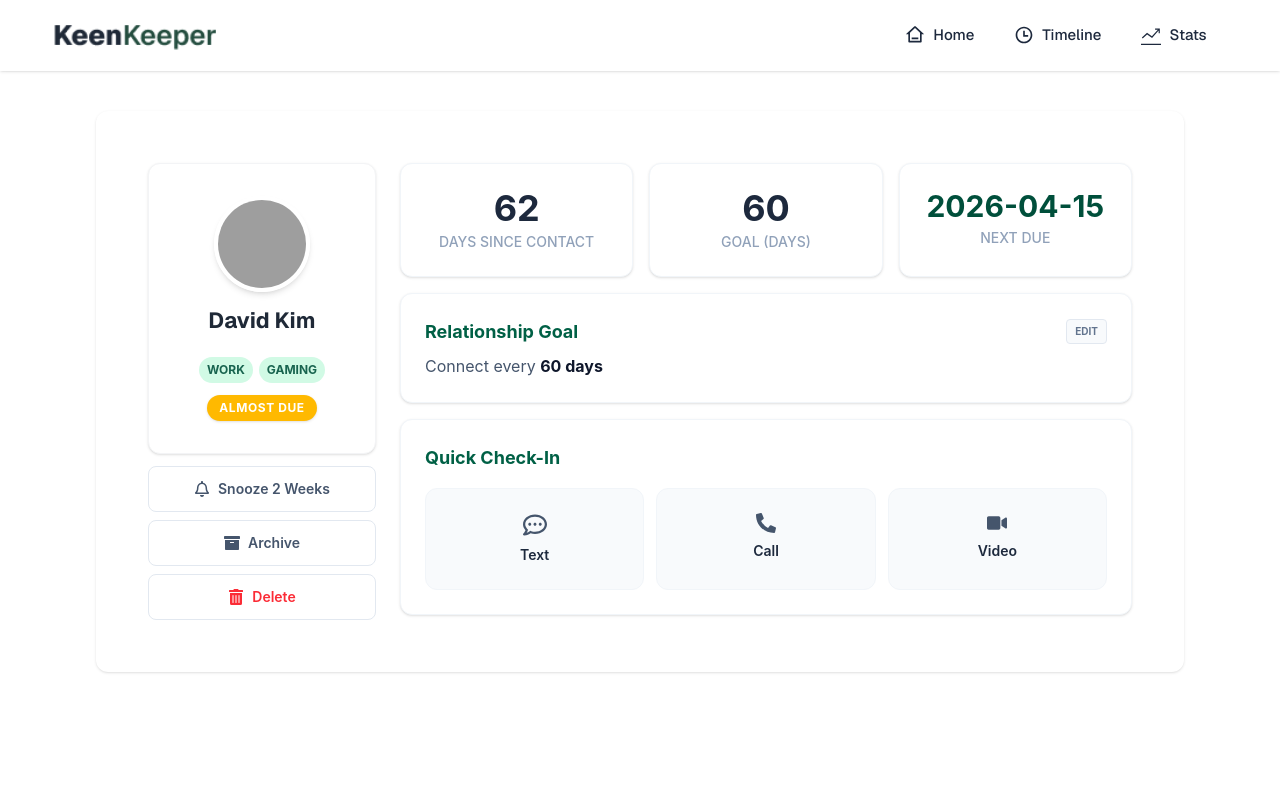
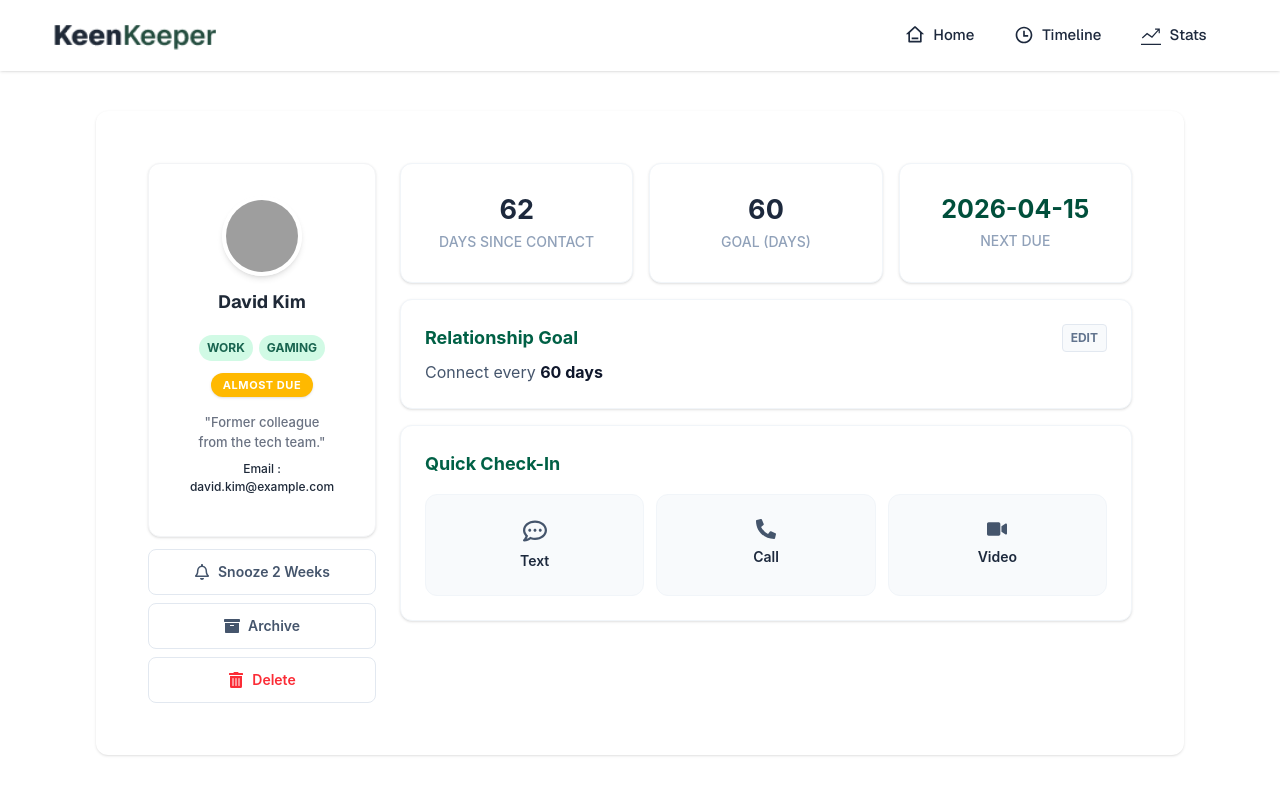
Before and after one commit to fardin33/Assignment_07, a React (Vite) app in the folder KeenKeeper/: page /friend/1 in a window 1280 px wide. Shown: the top 800 px of the page. Built offline with nearby package versions, Linux system fonts and the light colour scheme; grey boxes are pictures that could not be loaded.

Commit message:
KeenKeeper, Update Dropdown Style, Added Worikg With Timeline page Fitering.Added Bio and Email on FriendDetails Page Profile Card

```diff
--- a/KeenKeeper/src/components/homePageComponents/FriendDetailsSection.jsx
+++ b/KeenKeeper/src/components/homePageComponents/FriendDetailsSection.jsx
@@ -29,7 +29,7 @@ const FriendDetailsSection = ({ friends }) => {
   // 2. Toast Handler Function :
   const handleCheckIn = (type) => {
     toast.success(`${type} with ${friend.name}`, {
-      position: "top-right",
+      position: "top-center",
       autoClose: 3000,
       hideProgressBar: false,
       closeOnClick: true,
@@ -74,7 +74,7 @@ const FriendDetailsSection = ({ friends }) => {
             {/* Left Column: Profile Card & Actions */}
             <div className="md:col-span-4 lg:col-span-3 space-y-3">
               <div className="bg-white p-5 md:p-4 lg:p-8 rounded-xl border border-gray-100 shadow-sm flex flex-col items-center text-center">
-                <div className="w-20 h-20 md:w-16 md:h-16 lg:w-24 lg:h-24 rounded-full overflow-hidden mb-3 border-4 border-white shadow-md">
+                <div className="w-20 h-20 md:w-16 md:h-16 lg:w-20 lg:h-20 rounded-full overflow-hidden mb-3 border-4 border-white shadow-md">
                   <img
                     src={friend.picture}
                     alt={friend.name}
@@ -82,7 +82,7 @@ const FriendDetailsSection = ({ friends }) => {
                   />
                 </div>
 
-                <h3 className="geist text-[18px] md:text-[16px] lg:text-[22px] font-bold text-[#1F2937]">
+                <h3 className="geist text-[15px] md:text-[16px] lg:text-[18px] font-bold text-[#1F2937]">
                   {friend.name}
                 </h3>
                 <p className="text-[13px] md:text-[11px] lg:text-[15px] text-gray-500 mb-2">
@@ -93,7 +93,7 @@ const FriendDetailsSection = ({ friends }) => {
                   {friend.tags.map((tag, i) => (
                     <span
                       key={i}
-                      className="bg-[#D1FAE5] text-[#18644f] text-[10px] md:text-[9px] lg:text-[12px] font-bold px-2 py-1 rounded-full uppercase"
+                      className="bg-[#D1FAE5] text-[#18644f] text-[9px] md:text-[8px] lg:text-[12px] font-bold px-2 py-1 rounded-full uppercase"
                     >
                       {tag}
                     </span>
@@ -101,10 +101,17 @@ const FriendDetailsSection = ({ friends }) => {
                 </div>
 
                 <span
-                  className={`text-[10px] md:text-[9px] lg:text-[12px] font-bold px-3 py-1 rounded-full shadow-sm ${getStatusStyles(friend.status)}`}
+                  className={`text-[9px] md:text-[10px] lg:text-[11px] font-bold px-3 py-1 rounded-full shadow-sm ${getStatusStyles(friend.status)}`}
                 >
                   {friend.status}
                 </span>
+
+                <p className="mt-3 text-gray-500 text-[11.7px] md:text-[12px] lg:text-[13px] font-medium px-2 py-1 rounded-full">
+                  "{friend.bio}"
+                </p>
+                <p className=" text-gray-800 text-[11px] md:text-[11.5px] lg:text-[12px] font-medium px-2 py-1 rounded-full mb-1">
+                  Email : {friend.email}
+                </p>
               </div>
 
               {/* Action Buttons : */}
@@ -126,28 +133,29 @@ const FriendDetailsSection = ({ friends }) => {
             {/* Right Column: Stats & Goals */}
             <div className="md:col-span-8 lg:col-span-9 space-y-4 lg:y-6">
               {/* Stats Cards : */}
-              <div className="grid grid-cols-1 sm:grid-cols-3 gap-3 lg:gap-4">
-                <div className="bg-white p-4 md:p-3 lg:p-6 rounded-xl border border-slate-100 shadow-sm text-center">
-                  <p className="text-2xl md:text-xl lg:text-4xl font-bold text-slate-800">
+              <div className="grid grid-cols-1 sm:grid-cols-3 gap-3 lg:gap-4 ">
+                <div className="bg-white p-4 md:p-3 lg:p-6 rounded-xl border border-slate-100 shadow-sm text-center flex flex-col justify-center items-center min-h-25 md:min-h-30">
+                  <p className="text-xl md:text-[22px] lg:text-[27px] font-bold text-slate-800 leading-tight">
                     {friend.days_since_contact || "N/A"}
                   </p>
-                  <p className="text-[10px] lg:text-sm text-slate-400 mt-1 uppercase font-medium">
+                  <p className="text-[11px] md:text-[11px] lg:text-[14px] text-slate-400 mt-1 uppercase font-medium">
                     Days Since Contact
                   </p>
                 </div>
-                <div className="bg-white p-4 md:p-3 lg:p-6 rounded-xl border border-slate-100 shadow-sm text-center">
-                  <p className="text-2xl md:text-xl lg:text-4xl font-bold text-slate-800">
+                <div className="bg-white p-4 md:p-3 lg:p-6 rounded-xl border border-slate-100 shadow-sm text-center flex flex-col justify-center items-center min-h-25 md:min-h-30">
+                  <p className="text-xl md:text-[22px] lg:text-[27px] font-bold text-slate-800 leading-tight">
                     {friend.goal || "N/A"}
                   </p>
-                  <p className="text-[10px] lg:text-sm text-slate-400 mt-1 uppercase font-medium">
+                  <p className="text-[11px] md:text-[11px] lg:text-[14px] text-slate-400 mt-1 uppercase font-medium">
                     Goal (Days)
                   </p>
                 </div>
-                <div className="bg-white p-4 md:p-3 lg:p-6 rounded-xl border border-slate-100 shadow-sm text-center">
-                  <p className="text-xl md:text-base lg:text-3xl font-bold text-emerald-900">
+
+                <div className="bg-white p-4 md:p-3 lg:p-6 rounded-xl border border-slate-100 shadow-sm text-center flex flex-col justify-center items-center min-h-25 md:min-h-30">
+                  <p className="text-xl md:text-[16px] lg:text-[25px] font-bold text-emerald-900 leading-tight">
                     {friend.next_due_date || "N/A"}
                   </p>
-                  <p className="text-[10px] lg:text-sm text-slate-400 mt-1 uppercase font-medium">
+                  <p className="text-[11px] md:text-[11px] lg:text-[14px] text-slate-400 mt-1 uppercase font-medium">
                     Next Due
                   </p>
                 </div>
@@ -159,7 +167,7 @@ const FriendDetailsSection = ({ friends }) => {
                   <h3 className="text-md md:text-sm lg:text-lg font-bold text-emerald-800">
                     Relationship Goal
                   </h3>
-                  <button className="bg-slate-50 px-2 py-1 rounded text-slate-500 text-[10px] font-bold uppercase border border-slate-200">
+                  <button className="bg-slate-50 px-2 py-1 rounded text-slate-500 text-[9.5px] md:text-[11px] lg:text-[12px] font-bold uppercase border border-slate-200 hover:bg-black hover:text-white cursor-pointer">
                     Edit
                   </button>
                 </div>
@@ -181,17 +189,17 @@ const FriendDetailsSection = ({ friends }) => {
                   {/* 4. Click handlers added below */}
                   <button
                     onClick={() => handleCheckIn("Text")}
-                    className="flex flex-col items-center py-4 md:py-3 lg:py-6 bg-slate-50 border border-slate-100 rounded-xl hover:bg-emerald-50 transition-all group"
+                    className="flex flex-col items-center py-4 md:py-3 lg:py-6 bg-slate-50 border border-slate-100 rounded-xl hover:bg-emerald-50 transition-all group cursor-pointer"
                   >
                     <FaRegCommentDots className="text-slate-600 group-hover:text-emerald-600 md:size-5 lg:size-6" />
-                    <span className="text-xs md:text-[11px] lg:text-sm font-semibold mt-2">
+                    <span className="text-xs md:text-[11px] lg:text-sm font-semibold mt-2 ">
                       Text
                     </span>
                   </button>
 
                   <button
                     onClick={() => handleCheckIn("Call")}
-                    className="flex flex-col items-center py-4 md:py-3 lg:py-6 bg-slate-50 border border-slate-100 rounded-xl hover:bg-emerald-50 transition-all group"
+                    className="flex flex-col items-center py-4 md:py-3 lg:py-6 bg-slate-50 border border-slate-100 rounded-xl hover:bg-emerald-50 transition-all group cursor-pointer"
                   >
                     <FaPhoneAlt className="text-slate-600 group-hover:text-emerald-600 md:size-4 lg:size-5" />
                     <span className="text-xs md:text-[11px] lg:text-sm font-semibold mt-2">
@@ -201,7 +209,7 @@ const FriendDetailsSection = ({ friends }) => {
 
                   <button
                     onClick={() => handleCheckIn("Video")}
-                    className="flex flex-col items-center py-4 md:py-3 lg:py-6 bg-slate-50 border border-slate-100 rounded-xl hover:bg-emerald-50 transition-all group"
+                    className="flex flex-col items-center py-4 md:py-3 lg:py-6 bg-slate-50 border border-slate-100 rounded-xl hover:bg-emerald-50 transition-all group cursor-pointer"
                   >
                     <FaVideo className="text-slate-600 group-hover:text-emerald-600 md:size-4 lg:size-5" />
                     <span className="text-xs md:text-[11px] lg:text-sm font-semibold mt-2">
```
Also changed, not shown: KeenKeeper/src/components/timeLinePageComponents/TimeLineBodyPart.jsx (+32 -52 lines).
